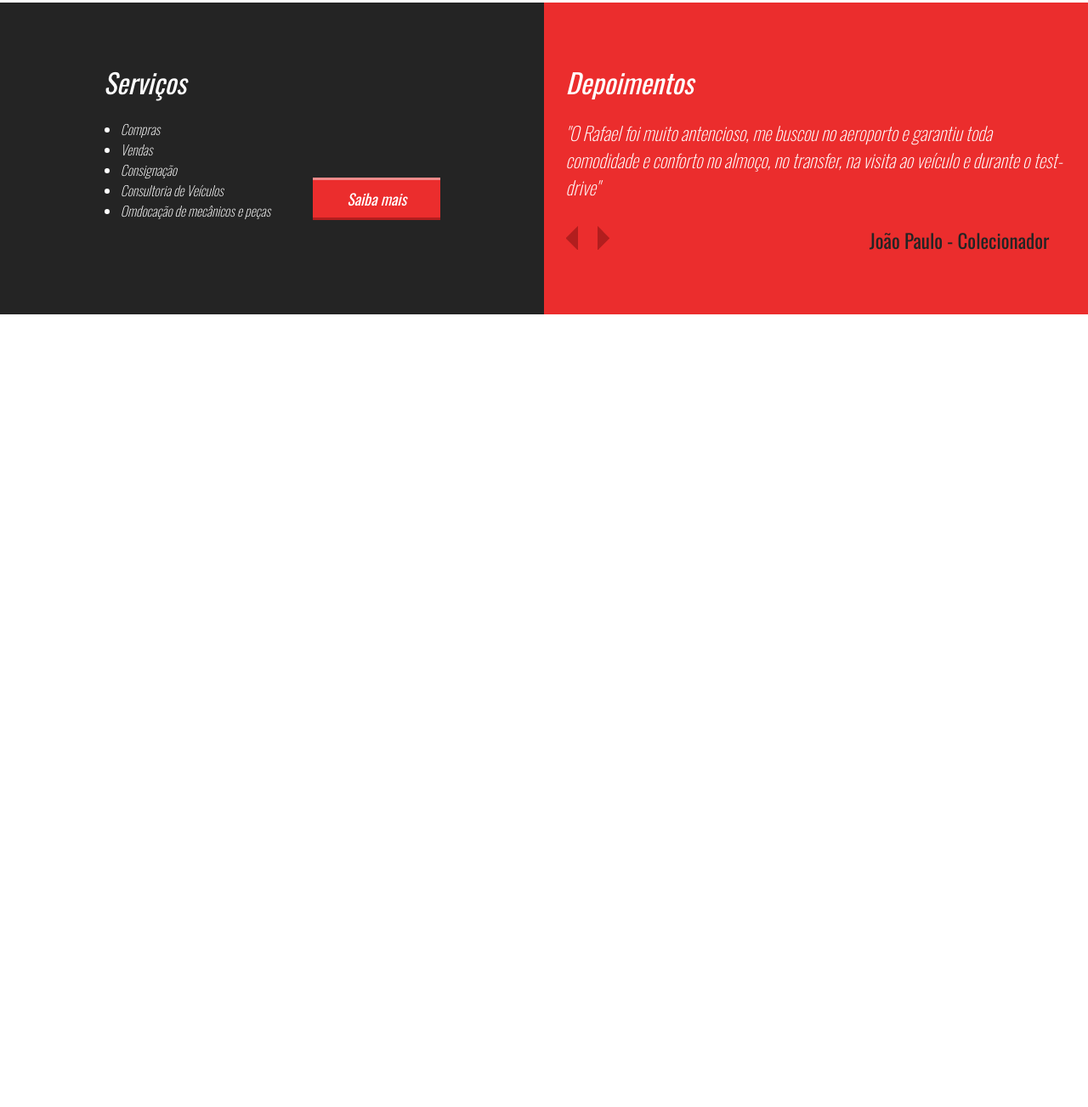
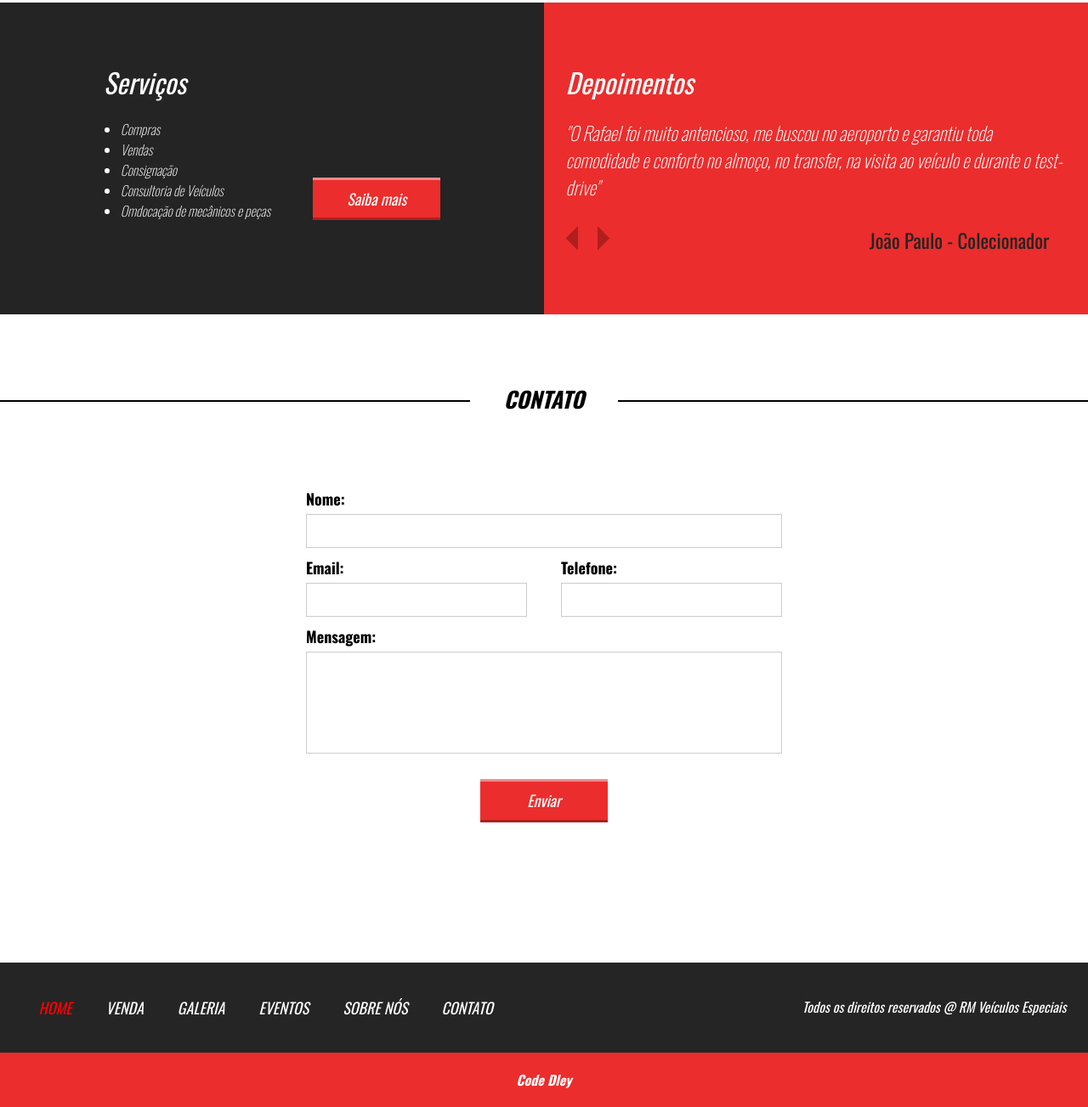
Before and after one commit to Wesdley/aulas-2024, a plain HTML site: page Project 05 - aula/index.html in a window 1280 px wide. Shown: the part 1793-3096 px from the top of the page at 85% size. Before the commit the page ends 2163 px from the top, so only its background shows below. Drawn offline with nearby package versions, Linux system fonts and the light colour scheme.

Commit message:
Finished first page Project 05 - Aula

```diff
--- /dev/null
+++ b/Project 05 - aula/css/foooter.css
@@ -0,0 +1,66 @@
+footer {
+    background-color: #252525;
+    padding: 40px 2%;
+}
+
+footer p {
+    font-size: 16px;
+    font-style: italic;
+    color: white;
+}
+
+footer .container {
+    display: flex;
+    justify-content: space-between;
+}
+
+.footer ul {
+    list-style-type: none;
+    display: flex;
+}
+
+.footer li {
+    font-size: 18px;
+    font-style: italic;
+    padding: 0 20px;
+    text-transform: uppercase;
+}
+
+.footer li a {
+    text-decoration: none;
+    color: white;
+}
+
+.codedley {
+    padding: 20px 2%;
+    text-align: center;
+    background-color: #EB2D2D;
+}
+
+.codedley h2 {
+    font-size: 16px;
+    font-style: italic;
+    color: white;
+}
+
+@media screen and (max-width: 1024px) {
+    footer .container {
+        flex-direction: column;
+        align-items: center;
+    }
+
+    footer p {
+        margin-top: 20px;
+    }
+}
+
+@media screen and (max-width: 768px) {
+    .footer {
+        display: none;
+    }
+
+    footer p {
+        margin-top: 0px;
+        text-align: center;
+    }
+}
--- a/Project 05 - aula/css/main-banner.css
+++ b/Project 05 - aula/css/main-banner.css
@@ -72,3 +72,22 @@
         width: 314px;
     }
 }
+
+@media screen and (max-width: 368px) {
+    .text-banner-single:nth-of-type(1) {
+        width: 254px;
+    }
+
+    .text-banner-single:nth-of-type(2) {
+        width: 204px;
+    }
+
+    .text-banner-single:nth-of-type(3) {
+        width: 154px;
+    }
+
+
+    .text-banner-single:nth-of-type(4) {
+        width: 254px;
+    }
+}
--- /dev/null
+++ b/Project 05 - aula/css/main-contato.css
@@ -0,0 +1,77 @@
+section.contato {
+    padding: 80px 0;
+}
+
+section.contato .container {
+    display: flex;
+    justify-content: center;
+}
+
+.contato form {
+    width: 100%;
+    max-width: 600px;
+    margin: 80px 0;
+}
+
+.input-wraper {
+    padding: 5px 20px;
+}
+
+
+.input-wraper h2 {
+    font-size: 18px;
+    margin-bottom: 5px;
+}
+
+.input-wraper input[type=text] {
+    width: 100%;
+    height: 40px;
+    line-height: 40px;
+    font-size: 16px;
+    border: 1px solid #ccc;
+    padding-left: 8px;
+    outline: 0;
+}
+
+.input-wraper textarea {
+    width: 100%;
+    height: 120px;
+    font-size: 15px;
+    border: 1px solid #ccc;
+    resize: none;
+    padding: 8px;
+    outline: 0;
+}
+
+.input-wraper input[type=submit] {
+    border-left: 0;
+    border-right: 0;
+    cursor: pointer;
+    margin-top: 20px;
+}
+
+.form-wraper {
+    display: flex;
+}
+
+.button-wraper {
+    text-align: center;
+}
+
+.w100 {
+    width: 100%;
+}
+
+.w50 {
+    width: 50%;
+}
+
+@media screen and (max-width: 768px) {
+    .w50 {
+        width: 100%;
+    }
+
+    .form-wraper {
+        flex-direction: column;
+    }
+}
--- a/Project 05 - aula/css/reset-and-globaltags.css
+++ b/Project 05 - aula/css/reset-and-globaltags.css
@@ -24,6 +24,8 @@ html, body {
     font-style: italic;
     font-size: 18px;
     line-height: 45px;
+    width: 100%;
+    max-width: 150px;
 }
 
 /*End Global Class*/
--- a/Project 05 - aula/index.html
+++ b/Project 05 - aula/index.html
@@ -18,6 +18,8 @@
     <link rel="stylesheet" href="css/main-banner.css">
     <link rel="stylesheet" href="css/main-veiculos-destaques.css">
     <link rel="stylesheet" href="css/main-servicos-descrcao.css">
+    <link rel="stylesheet" href="css/main-contato.css">
+    <link rel="stylesheet" href="css/foooter.css">
     <!---->
 </head>
 <body>
@@ -122,5 +124,54 @@
             </div><!--depoimento-single-->
         </div><!--half2-->
     </section><!--servicos-descricao-->
+    <section class="contato">
+        <div class="line-titulo">
+            <div class="ln1"></div><!--ln1-->
+            <h2>Contato</h2>
+        </div><!--line-titulo-->
+        <div class="container">
+            <form action="">
+                <div class="input-wraper w100">
+                    <h2>Nome:</h2>
+                    <input type="text" name="Nome" required>
+                </div><!--input-wraper w100-->
+                <div class="form-wraper">
+                    <div class="input-wraper w50">
+                        <h2>Email:</h2>
+                        <input type="text" name="Email" required>
+                    </div><!--input-wraper w50-->
+                    <div class="input-wraper w50">
+                        <h2>Telefone:</h2>
+                        <input type="text" name="Telefone" required>
+                    </div><!--input-wraper w50-->
+                </div><!--form-wraper-->
+                <div class="input-wraper w100">
+                    <h2>Mensagem:</h2>
+                    <textarea name="Mensagem" id="Mensagem" required></textarea>
+                </div><!--input-wraper w100-->
+                <div class="input-wraper w100 button-wraper">
+                    <input class="btn1" type="submit" value="Enviar">
+                </div><!--input-wraper w100 ln1-->
+            </form>
+        </div><!--container-->
+    </section><!--contato-->
+    <footer>
+        <div class="container">
+            <nav class="footer">
+                <ul>
+                    <li><a href="#" style="color: red;">Home</a></li>
+                    <li><a href="#">Venda</a></li>
+                    <li><a href="#">Galeria</a></li>
+                    <li><a href="#">Eventos</a></li>
+                    <li><a href="#">Sobre nós</a></li>
+                    <li><a href="#">Contato</a></li>
+                </ul>
+            </nav><!--Desktop-->
+            <p>Todos os direitos reservados @ RM Veículos Especiais</p>
+        </div><!--container-->
+    </footer>
+    <div class="codedley">
+        <h2>Code Dley</h2>
+    </div>
 </body>
 </html>
```
